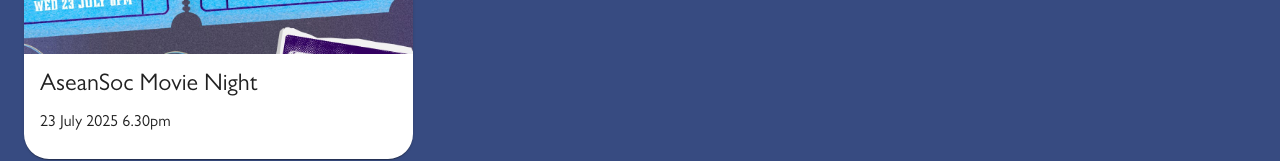
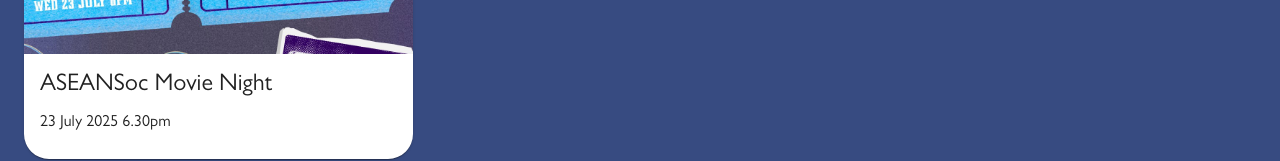
Before and after one commit to UNSWASEANsociety/society_website, a React (Create React App) app: page /events in a window 1280 px wide. Shown: the part 1016-1177 px from the top of the page. Built offline with nearby package versions, Linux system fonts and the light colour scheme.

Commit message:
fixed ASEAN to uppercase

```diff
--- a/src/pages/Events/events_data.js
+++ b/src/pages/Events/events_data.js
@@ -52,7 +52,7 @@ const events = [
 
   {
     id: 4,
-    name: "AseanSoc Movie Night",
+    name: "ASEANSoc Movie Night",
     image: "/events/movienight.jpg",
     date: "23 July 2025 6.30pm",
     location: "Colombo Theatre A, UNSW",
```
